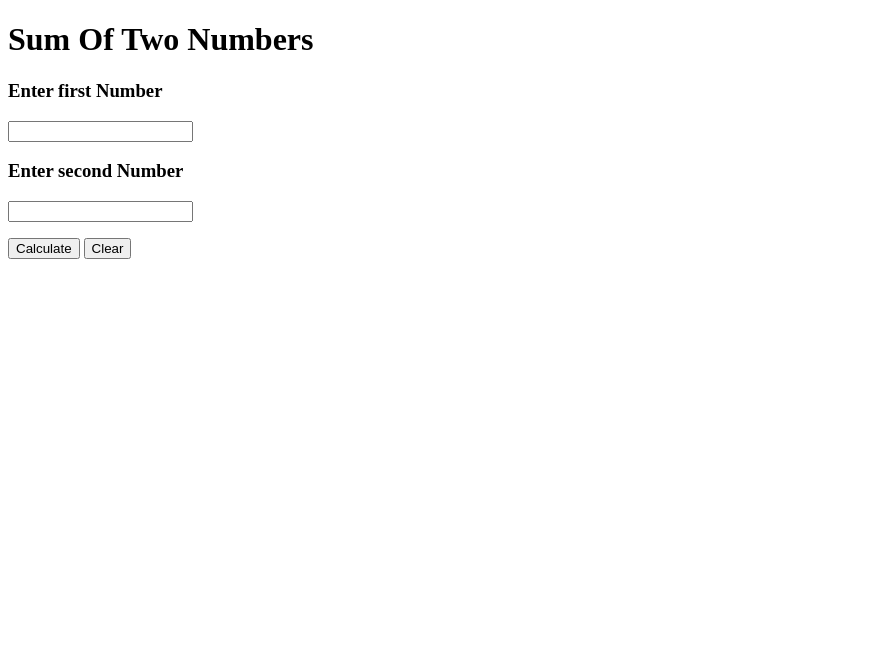
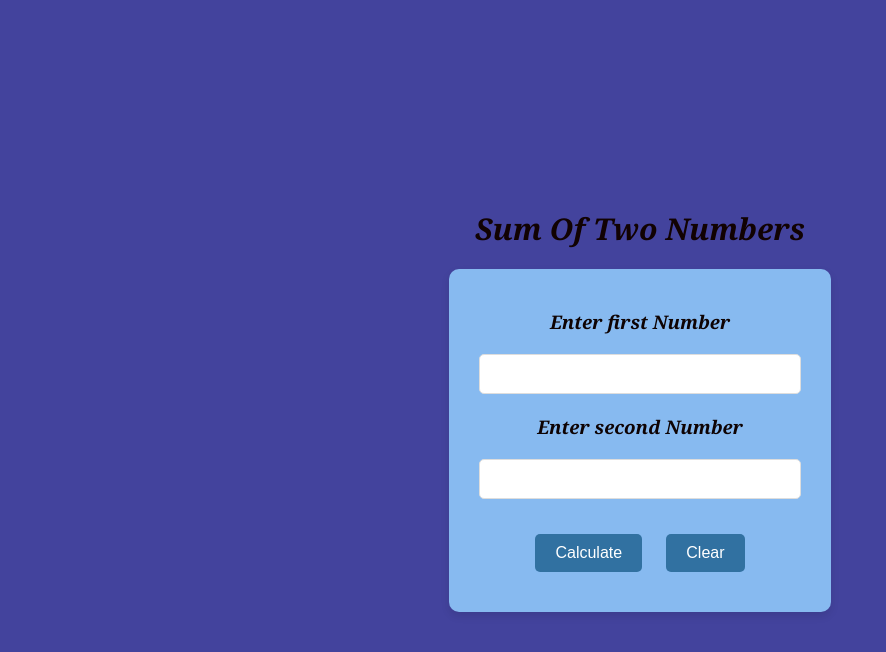
Before and after one commit to snehaborude/icp8.0-assignment-28, a plain HTML site: page calculator.html in a window 1280 px wide. Shown: the whole page, without its empty margins (0-886 px from the left). Drawn offline with Linux system fonts and the light colour scheme.

Commit message:
style tag added

```diff
--- a/calculator.html
+++ b/calculator.html
@@ -4,6 +4,64 @@
     <meta charset="UTF-8">
     <meta name="viewport" content="width=device-width, initial-scale=1.0">
     <title>CALCULATOR</title>
+    <style>
+        body {
+            font-family:Cambria, Cochin, Georgia, Times, 'Times New Roman', serif;
+            background-color:rgb(67, 67, 157);
+            display: flex;
+            flex-direction: column;
+            align-items: center;
+            height: 100vh;
+            margin: 0;
+            justify-content: center;
+        }
+        .container {
+            background-color: #87baf0;
+            padding: 30px;
+            border-radius: 10px;
+            box-shadow: 0 4px 8px rgba(0, 0, 0, 0.1);
+            text-align: center;
+        }
+        h1 {
+            color: #110202;
+            margin-bottom: 20px;
+            font-size: 30px;
+            font-style: italic;
+        }
+        .heading3 {
+            color: #0e0303;
+            margin: 10px 0;
+            font-style: italic;
+        }
+        .input-num {
+            width: 300px;
+            padding: 10px;
+            margin: 10px 0;
+            border: 1px solid #ddd;
+            border-radius: 5px;
+            font-size: 16px;
+        }
+        .result {
+            font-size: 20px;
+            color: #080808;
+            margin: 15px 0;
+            font-style: italic;
+        }
+        .btn {
+            background-color: #3171a1;
+            color: white;
+            border: none;
+            padding: 10px 20px;
+            margin: 10px;
+            border-radius: 5px;
+            cursor: pointer;
+            font-size: 16px;
+        }
+        .btn:hover {
+            background-color: #1e8dc5;
+        }
+    </style>
+
 </head>
 <body>
     <h1>Sum Of Two Numbers</h1>
```
